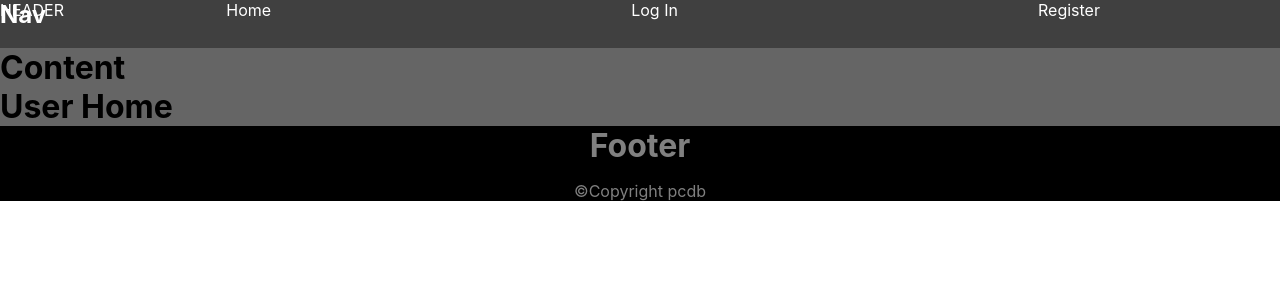
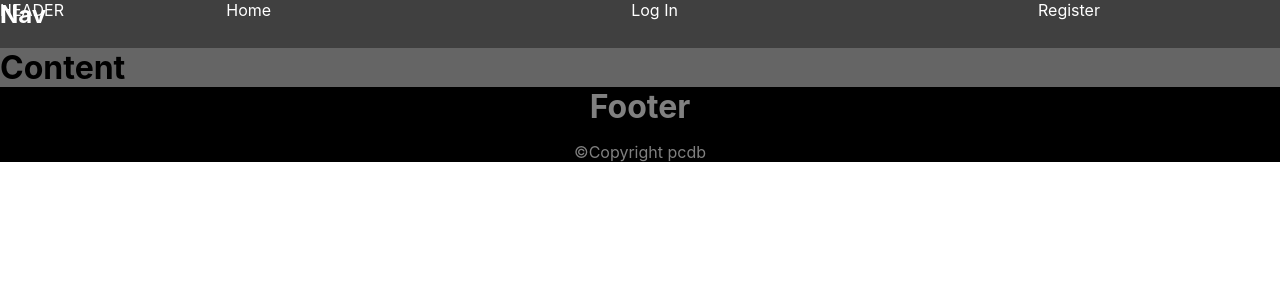
Before and after one commit to LstChanceMadrid/pcdb, a React (Create React App) app in the folder client/: page / in a window 1280 px wide. Shown: the top 300 px of the page. Built offline with nearby package versions, Linux system fonts and the light colour scheme.

Commit message:
fix navigation bug

```diff
--- a/client/src/components/Content.js
+++ b/client/src/components/Content.js
@@ -11,16 +11,13 @@ export default class Content extends Component {
     return (
       <main>
         <h1>Content</h1>
-        <BrowserRouter>
           <Switch>
             <Route exact path="/login" component={Login} />
             <Route exact path="/register" component={Register} />
 
-            <Route exact path="/" component={UserHome} />
+            <Route exact path="/username/home" component={UserHome} />
             <Route exact path="/home" component={Home} />
           </Switch>
-        </BrowserRouter>
-
       </main>
     )
   }
--- a/client/src/components/Header.js
+++ b/client/src/components/Header.js
@@ -11,12 +11,10 @@ export default class Header extends Component {
     return (
       <header>
           HEADER
-        <BrowserRouter>
                 <Switch>
-                    <Route exact path="*/username/*/hello" component={UserNav} />
+                    <Route exact path="*/username/*" component={UserNav} />
                     <Route exact path="/*" component={Nav} />
                 </Switch>
-        </BrowserRouter>
       </header>
     )
   }
--- a/client/src/index.js
+++ b/client/src/index.js
@@ -3,8 +3,9 @@ import ReactDOM from 'react-dom';
 import './styles/index.css';
 import App from './components/App';
 import * as serviceWorker from './serviceWorker';
+import {BrowserRouter, Switch, Route} from 'react-router-dom';
 
-ReactDOM.render(<App />, document.getElementById('root'));
+ReactDOM.render(<BrowserRouter><App /></BrowserRouter>, document.getElementById('root'));
 
 // If you want your app to work offline and load faster, you can change
 // unregister() to register() below. Note this comes with some pitfalls.
```
Also changed, not shown: client/src/components/App.js (+7 -3 lines).
